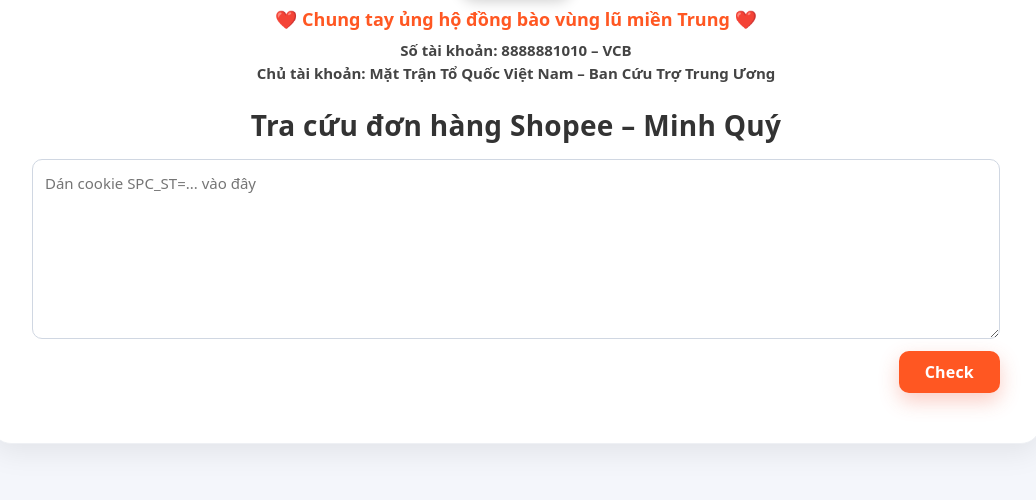
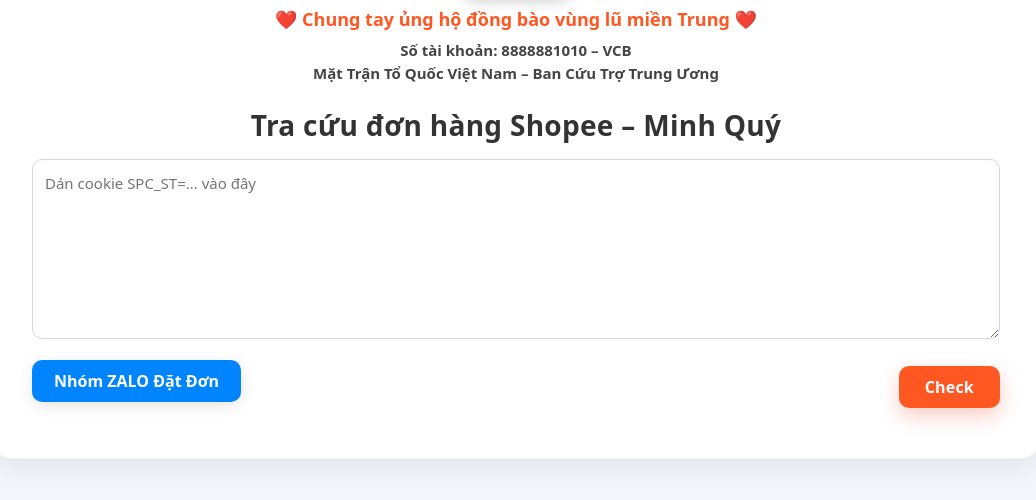
Before and after one commit to doanngocminhquy-cell/test, a website: page public/index.html in a window 1280 px wide. Shown: the part 184-684 px from the top of the page, without its empty margins (124-1160 px from the left). Drawn offline with Linux system fonts and the light colour scheme.

Commit message:
update UI

```diff
--- a/public/index.html
+++ b/public/index.html
@@ -5,7 +5,17 @@
   <title>Tra cứu đơn Shopee – Minh Quý</title>
   <link rel="stylesheet" href="style.css">
 
+
+  <!-- FLOATING ACTION BUTTONS -->
+<div class="floating-buttons">
+
+
+</div>
+
   <style>
+
+
+
     body {
       background: #f4f6fb;
       font-family: "Segoe UI", sans-serif;
@@ -114,6 +124,7 @@
 </head>
 
 <body>
+
   <div id="container">
 
     <!-- LOGO -->
@@ -126,18 +137,24 @@
 
     <p class="donate-bank">
       <b>Số tài khoản:</b> 8888881010 – <b>VCB</b><br>
-      <b>Chủ tài khoản:</b> Mặt Trận Tổ Quốc Việt Nam – Ban Cứu Trợ Trung Ương
+      Mặt Trận Tổ Quốc Việt Nam – Ban Cứu Trợ Trung Ương
     </p>
 
     <h2>Tra cứu đơn hàng Shopee – Minh Quý</h2>
 
+    <textarea id="cookieBox" rows="6" placeholder="Dán cookie SPC_ST=... vào đây"></textarea>
 
-    <textarea id="cookieBox" rows="6" placeholder="Dán cookie SPC_ST=... vào đây"></textarea>
-    <button onclick="go()">Check</button>
+    <!-- HÀNG NÚT (Zalo trái – Check phải) -->
+    <div class="btn-row">
+      <a href="https://zalo.me/g/rsasqo212" class="btn-zalo">Nhóm ZALO Đặt Đơn</a>
+      <button onclick="go()" class="btn-check">Check</button>
+    </div>
 
     <div id="status"></div>
     <div id="result"></div>
   </div>
+</body>
+
 
   <script>
     async function go() {
--- a/public/style.css
+++ b/public/style.css
@@ -205,3 +205,39 @@
   margin-bottom: 22px;
   line-height: 1.5;
 }
+
+/* Hàng chứa 2 nút */
+.btn-row {
+  display: flex;
+  justify-content: space-between; /* Zalo sang trái – Check sang phải */
+  align-items: center;
+  margin-top: 15px;
+}
+
+/* Nút Zalo */
+.btn-zalo {
+  padding: 10px 22px;
+  background: #0084ff;
+  color: white;
+  border-radius: 10px;
+  font-weight: 600;
+  text-decoration: none;
+  box-shadow: 0 4px 15px rgba(0,0,0,0.1);
+}
+
+/* Nút Check (giữ style cũ) */
+.btn-check {
+  padding: 10px 26px;
+  font-size: 16px;
+  font-weight: 600;
+  border: none;
+  border-radius: 10px;
+  background: #ff5722;
+  color: white;
+  cursor: pointer;
+  transition: 0.2s;
+}
+
+.btn-check:hover {
+  background: #ff6a39;
+}
```
